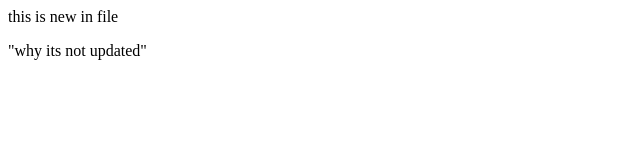
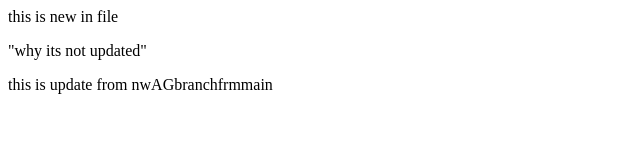
Before and after one commit to Aman-Gupta710/LocalTechnology, a plain HTML site: page index.html in a window 1280 px wide. Shown: the whole page, without its empty margins (0-640 px from the left). Drawn offline with Linux system fonts and the light colour scheme.

Commit message:
latest new branch created

```diff
--- a/index.html
+++ b/index.html
@@ -1,2 +1,3 @@
 <p>this is new <param name="roll" value="21"> in file </p>
 <p>"why its not updated"</p>
+<p>this is update from nwAGbranchfrmmain</p>
```
